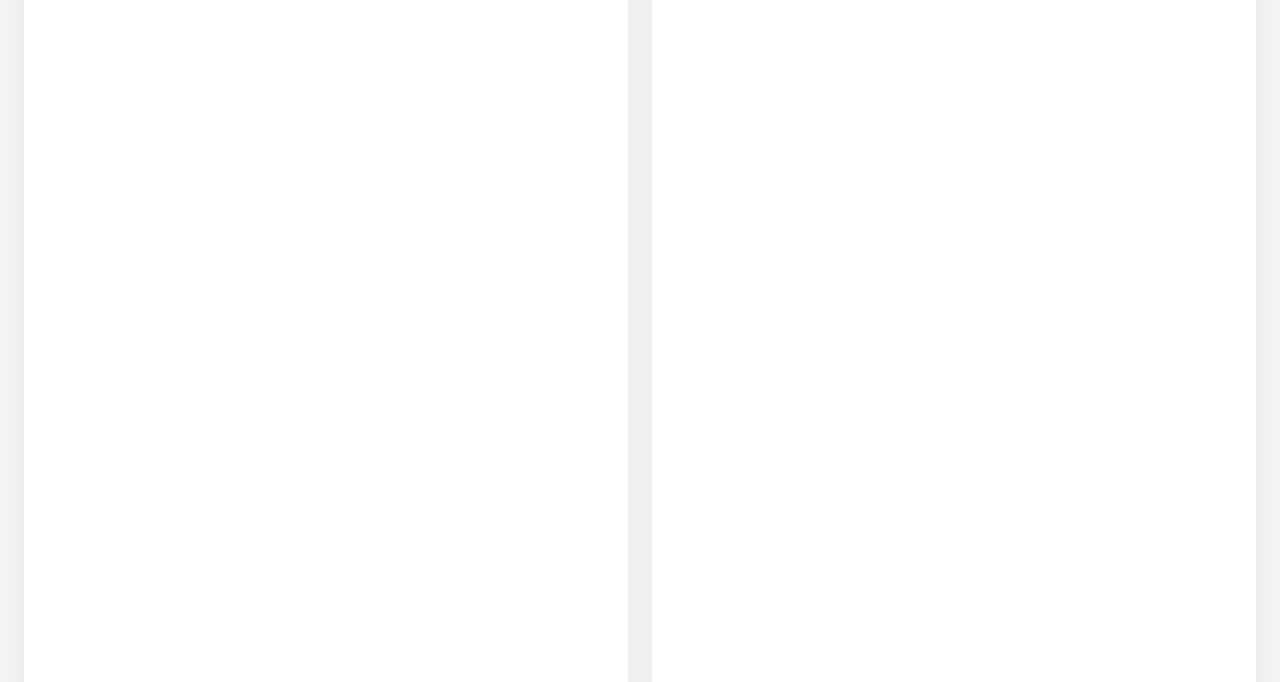
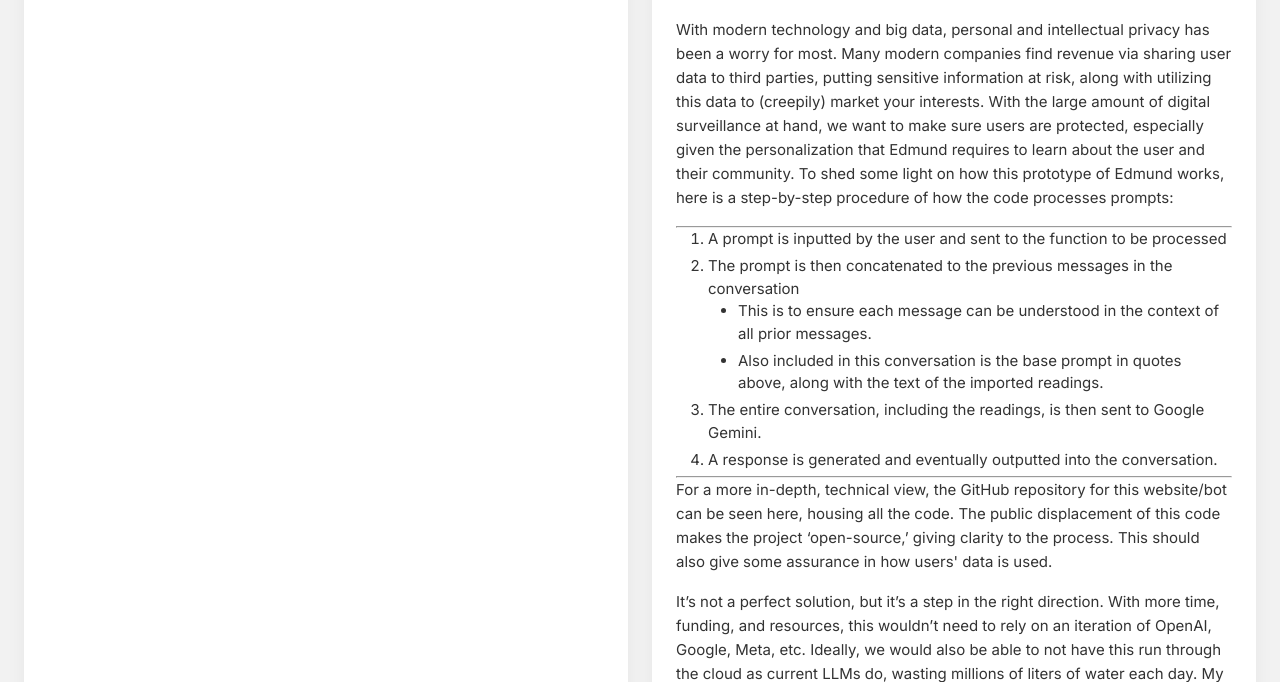
Before and after one commit to McMeans/gds_final_project, a Flask app: page / in a window 1280 px wide. Shown: the part 1720-2402 px from the top of the page. Run offline with Flask 3, Linux system fonts and the light colour scheme.

Commit message:
Added essay

```diff
--- a/app.py
+++ b/app.py
@@ -2,10 +2,6 @@ from flask import Flask, render_template, request, jsonify
 import os
 from dotenv import load_dotenv
 import google.generativeai as genai
-import PyPDF2
-from pdf2image import convert_from_path
-import pytesseract
-from PIL import Image
 
 # Load environment variables
 load_dotenv()
--- a/extract_knowledge_base.py
+++ b/extract_knowledge_base.py
@@ -2,7 +2,6 @@ import os
 import PyPDF2
 from pdf2image import convert_from_path
 import pytesseract
-from PIL import Image
 
 def extract_text_from_pdfs(pdf_paths):
     text = ""
--- a/static/css/styles.css
+++ b/static/css/styles.css
@@ -193,6 +193,36 @@ body {
     margin-bottom: 1em;
 }
 
+.message-bubble blockquote {
+    border-left: 4px solid #b2ccb2;
+    margin: 0 0 1em 0;
+    padding: 0.5em 1em;
+    background: #f4f8f4;
+    color: #333;
+    font-style: italic;
+}
+
+.message-bubble ul,
+.essay-content ul {
+    list-style-type: disc;
+    margin-left: 2em;
+    padding-left: 0;
+}
+
+.message-bubble ol,
+.essay-content ol {
+    list-style-type: decimal;
+    margin-left: 2em;
+    padding-left: 0;
+}
+
+.message-bubble li,
+.essay-content li {
+    margin-bottom: 0.3em;
+    font-size: 15px;
+    line-height: 1.5;
+}
+
 /* Mobile styles */
 @media (max-width: 768px) {
     .main-container {
```
Also changed, not shown: static/essay.md (+50 -5 lines).
